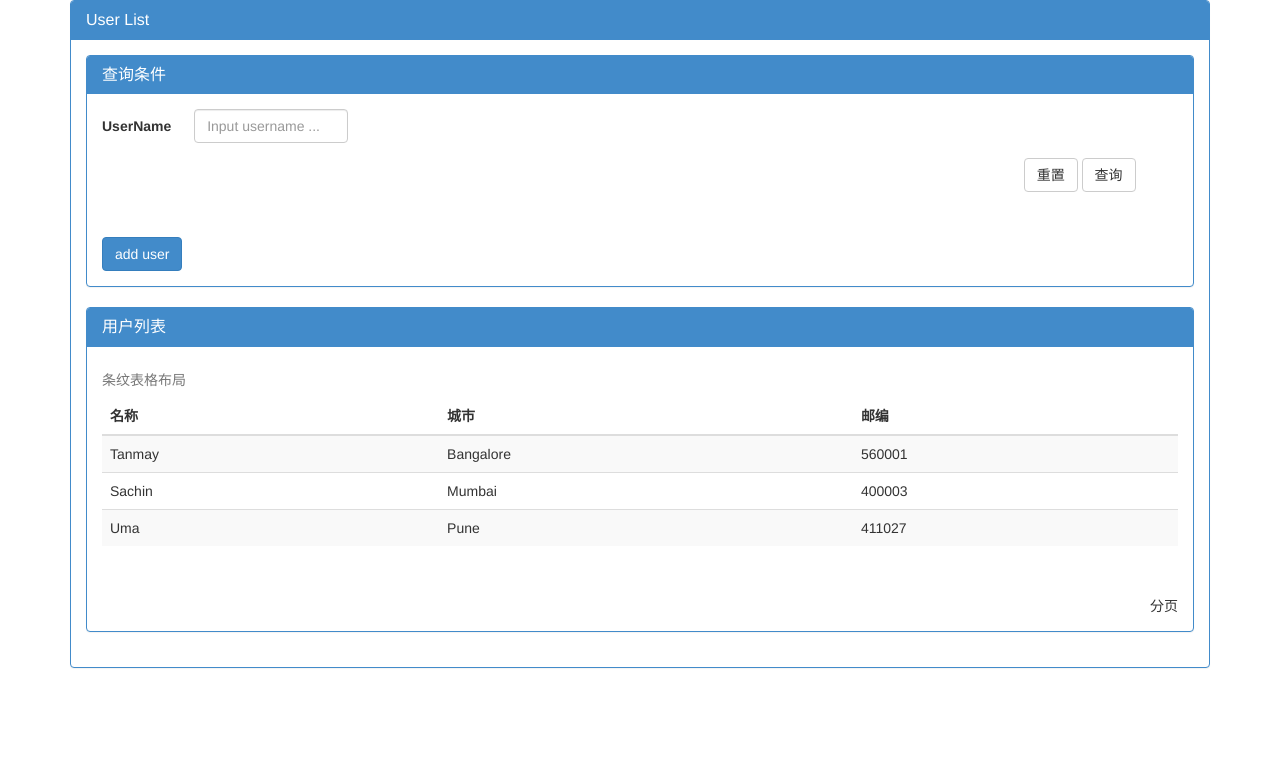
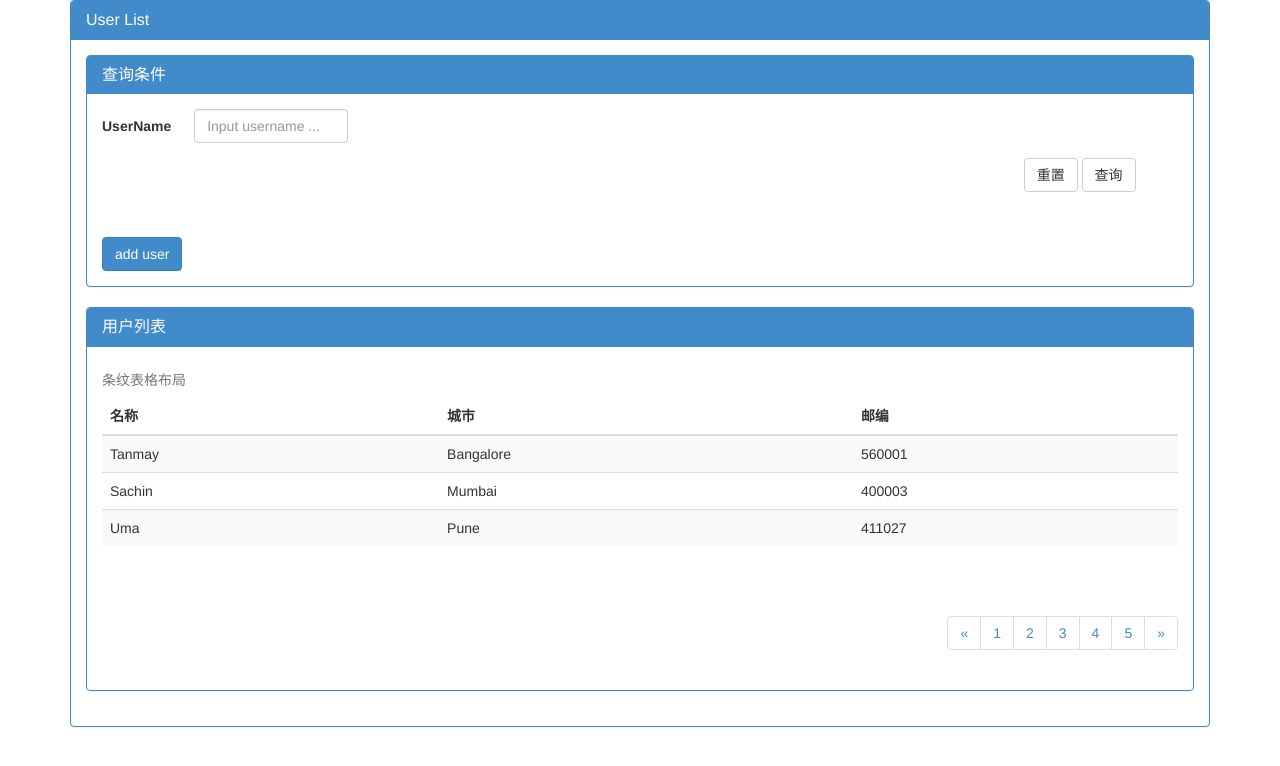
Before and after one commit to sunxiaoxu0124/css_demo, a plain HTML site: page userList.html in a window 1280 px wide. Drawn offline with Linux system fonts and the light colour scheme.

Commit message:
modified userList.html

```diff
--- a/userList.html
+++ b/userList.html
@@ -113,7 +113,15 @@
                 </div>
                 <div class="panel-body">
                     <div class="pull-right">
-                        分页
+                        <ul class="pagination">
+                            <li><a href="#">&laquo;</a></li>
+                            <li><a href="#">1</a></li>
+                            <li><a href="#">2</a></li>
+                            <li><a href="#">3</a></li>
+                            <li><a href="#">4</a></li>
+                            <li><a href="#">5</a></li>
+                            <li><a href="#">&raquo;</a></li>
+                        </ul>
                     </div>
                 </div>
             </div>
```
